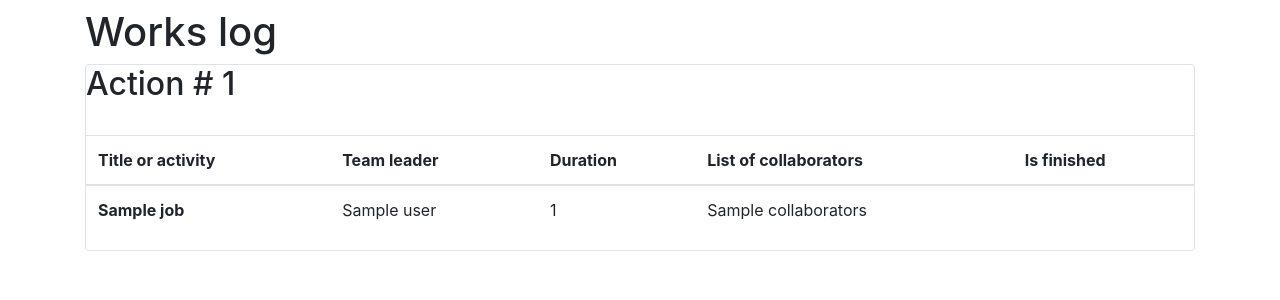
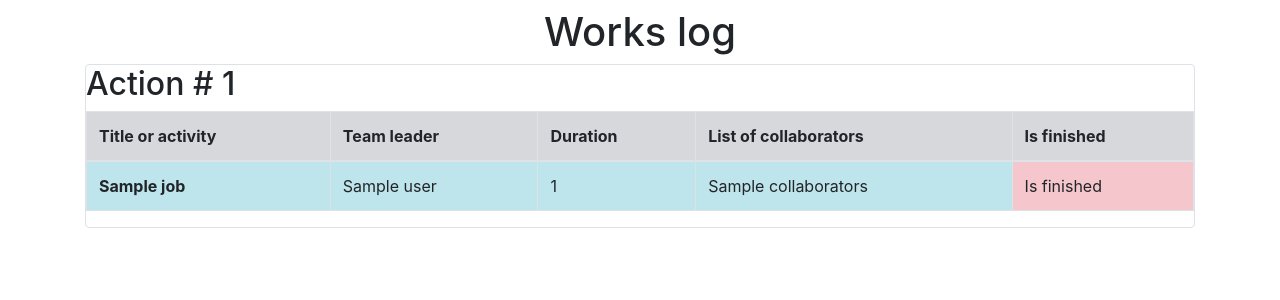
Before and after one commit to Sophie300909/Flask, a Flask app: template templates/index.html in a window 1280 px wide. Shown: the part 101-401 px from the top of the page. Run offline with Flask 3, Linux system fonts and the light colour scheme; the template is opened without the code that fills it: most values are stand-ins (such as "Sample title", 1, 10 or a date in 2020); some libraries are stand-ins or nearby versions.

Commit message:
Журнал работ

```diff
--- a/templates/index.html
+++ b/templates/index.html
@@ -1,29 +1,28 @@
 {% extends "base.html" %}
 
 {% block content %}
-<h1>Works log</h1>
+<h1 align="center">Works log</h1>
 {% for item in jobs%}
 <div class="col-md6 border rounded">
     <h2>Action # {{item.id}}</h2>
-    <table class="table">
+    <table class="table table-bordered">
    <thead>
      <tr>
-       <th scope="col">Title or activity</th>
-       <th scope="col">Team leader</th>
-       <th scope="col">Duration</th>
-       <th scope="col">List of collaborators</th>
-         <th scope="col">Is finished</th>
+       <th scope="col" class="table-secondary">Title or activity</th>
+       <th scope="col" class="table-secondary">Team leader</th>
+       <th scope="col" class="table-secondary">Duration</th>
+       <th scope="col" class="table-secondary">List of collaborators</th>
+         <th scope="col" class="table-secondary">Is finished</th>
      </tr>
    </thead>
    <tbody>
      <tr>
-       <th scope="row">{{item.job}}</th>
-       <td>{{item.user.name}}</td>
-       <td>{{item.work_size}}</td>
-       <td>{{item.collaborators}}</td>
-       <td>{{item.is_finished}}</td>
+       <th scope="row" class="table-info">{{item.job}}</th>
+       <td class="table-info">{{item.user.name}}</td>
+       <td class="table-info">{{item.work_size}}</td>
+       <td class="table-info">{{item.collaborators}}</td>
+       <td class="table-danger">{% if item.is_finished == False %} Is not finished {% else %} Is finished {% endif %}</td>
      </tr>
-
    </tbody>
  </table>
 </div>
```
Also changed, not shown: db/mars_explorer.db, main1.py (line endings or trailing spaces).
